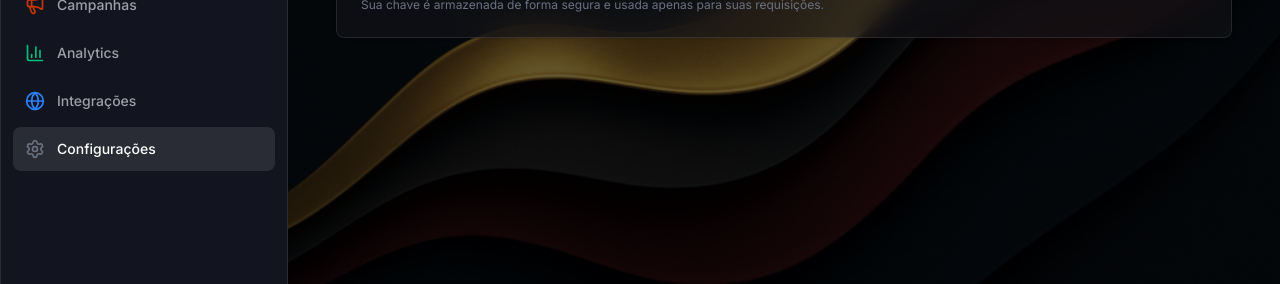
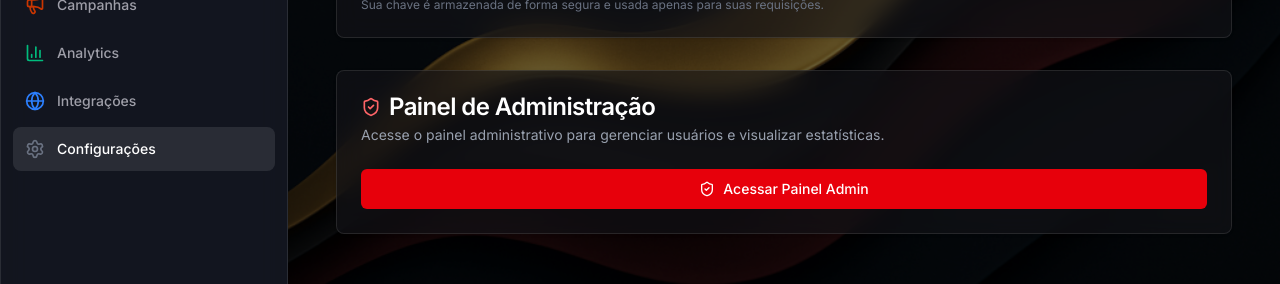
Before and after one commit to gerardinheiro/affiliate_ai, a Next.js app: page /settings in a window 1280 px wide. Shown: the part 370-654 px from the top of the page. Built offline with nearby package versions, Linux system fonts and the light colour scheme; no server answers.

Commit message:
feat: Add admin panel link to settings page

```diff
--- a/src/app/settings/page.tsx
+++ b/src/app/settings/page.tsx
@@ -116,6 +116,28 @@ export default function SettingsPage() {
                         )}
                     </CardContent>
                 </Card>
+
+                {/* Admin Panel Link */}
+                <Card className="glass border-white/10">
+                    <CardHeader>
+                        <CardTitle className="flex items-center gap-2 text-white">
+                            <ShieldCheck className="w-5 h-5 text-red-400" />
+                            Painel de Administração
+                        </CardTitle>
+                        <CardDescription className="text-gray-400">
+                            Acesse o painel administrativo para gerenciar usuários e visualizar estatísticas.
+                        </CardDescription>
+                    </CardHeader>
+                    <CardContent>
+                        <Button
+                            onClick={() => window.location.href = '/admin'}
+                            className="w-full bg-red-600 hover:bg-red-700 text-white"
+                        >
+                            <ShieldCheck className="w-4 h-4 mr-2" />
+                            Acessar Painel Admin
+                        </Button>
+                    </CardContent>
+                </Card>
             </div>
         </DashboardLayout>
     )
```
